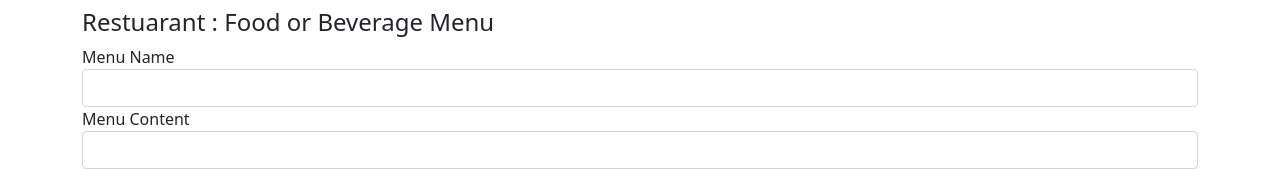
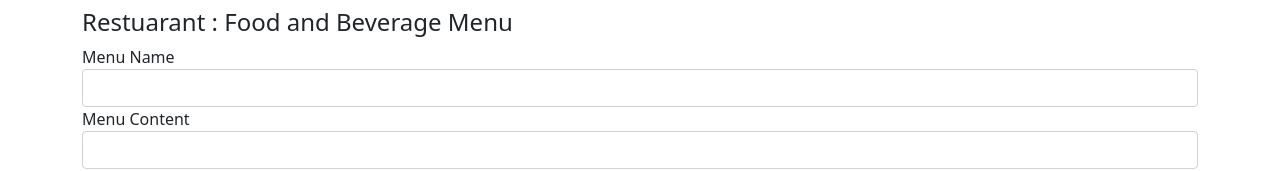
Before and after one commit to twcstk/fb-menu, an Angular app: page / in a window 1280 px wide. Shown: the top 171 px of the page. Built offline with nearby package versions, Linux system fonts and the light colour scheme.

Commit message:
Completed Section 2

```diff
--- a/src/app/app.component.html
+++ b/src/app/app.component.html
@@ -1,7 +1,7 @@
 <div class="container">
   <div class="row mt-2 mb-4">
     <div class="col-12">
-      <h4>Restuarant : Food or Beverage Menu</h4>
+      <h4>Restuarant : Food and Beverage Menu</h4>
       <label>Menu Name</label>
       <input type="text" class="form-control" [(ngModel)]="newMenuName" />
       <label>Menu Content</label>
```
